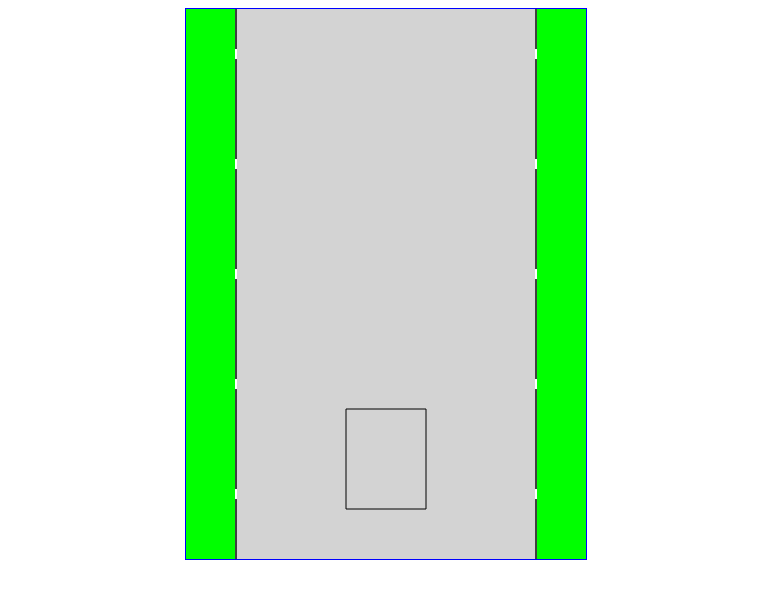
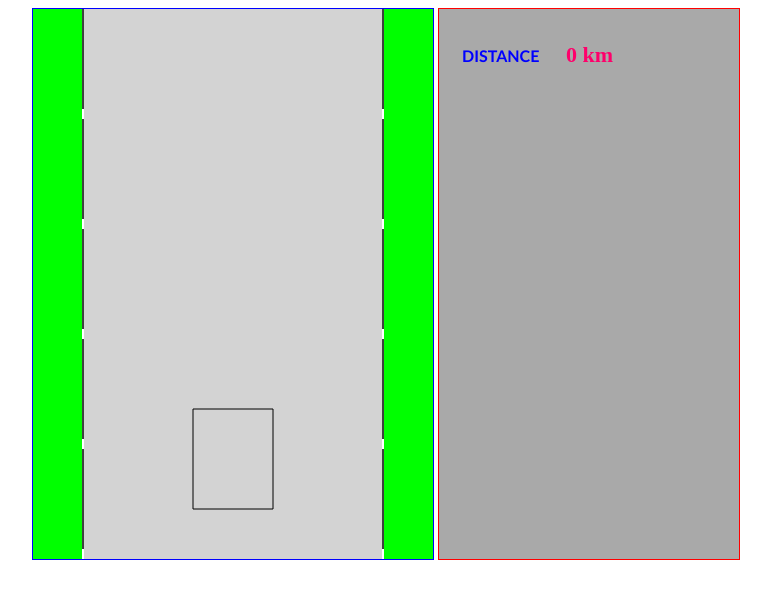
Before and after one commit to AndrejLavrionovic/GraphicsProgrammingProject, a plain HTML site: page index.html in a window 1280 px wide. Shown: the whole page, without its empty margins (254-1025 px from the left). Drawn offline with Linux system fonts and the light colour scheme.

Commit message:
Project F1 - commit #5. Walls, speed control, edge collisions.

```diff
--- a/f1.js
+++ b/f1.js
@@ -27,8 +27,9 @@ var rl = {
     m: function(){ return this.lines(6, 6);},
     length: 100,
     gap: 10,
-    speed: 2,
+    speed: 0,
     vialence: 2,
+    distance: 0,
     lines: function(l, g){return this.a + l * this.length + g * this.gap;}
 };
 
@@ -37,12 +38,40 @@ var car = {
     x2: 80,
     y1: 400,
     y2: 100,
-    move: 10,
+    move: 27,
     draw: function(){
-        c.rect(car.x1, car.y1, car.x2, car.y2);
-        c.stroke();
+        if(this.y1 < can.height){
+            c.rect(this.x1, this.y1, this.x2, this.y2);
+            c.stroke();
+        }
     }
-}
+};
+
+var wall = {
+    x1: 51,
+    y1: -40,
+    h: 40,
+    l: 100,
+    draw: function(){
+        c.fillStyle = "rgb(0, 0, 200)";
+        c.fillRect(this.x1, this.y1, this.l, this.h);
+    }
+};
+
+var pos = function(){
+    var num = Math.floor((Math.random() * 3) + 1);
+    if(num === 1){
+        wall.x1 = 51;
+    }
+    else if(num === 2){
+        wall.x1 = 150;
+    }
+    else{
+        wall.x1 = 249;
+    }
+};
+
+var dist = document.getElementById("distance");
 
 var repeatme = function (flag) {
 
@@ -85,19 +114,34 @@ var repeatme = function (flag) {
 
     c.stroke();
 
-    if((rl.gap - rl.a) > rl.speed){rl.a += rl.speed}
-    else{rl.a += rl.speed - rl.gap - rl.length}
+    if((rl.gap - rl.a) > rl.speed){
+        rl.a += rl.speed;
+    }
+    else{
+        rl.a += rl.speed - rl.gap - rl.length;
+        rl.distance += 10;
+    }
 
     car.draw();
 
+    if(rl.distance >= 100 && rl.distance % 100 === 0){
+        wall.y1 = -41;
+        pos();
+    }
+    if(wall.y1 < can.height){
+        wall.draw();
+        wall.y1 += rl.speed;
+    }
+    //console.log("d: " + rl.distance + " m: " + wall.move + " y1: " + wall.y1);
+    if(rl.distance % 100 === 0)
+        dist.innerHTML = rl.distance / 1000 + " km";
     window.requestAnimationFrame(repeatme);
 };
 
-// repeatme(0);
+while(wall.distance ){
 
-//c.beginPath();
-//c.rect(car.x1, car.y1, car.x2, car.y2);
-//c.stroke();
+}
+
 
 // Add an event listener to the keypress event.
 window.addEventListener("keydown", function(event) {
@@ -108,12 +152,26 @@ window.addEventListener("keydown", function(event) {
     }
     else if(event.keyCode === 40){rl.speed -= rl.vialence}
     if(event.keyCode === 39){
-        car.x1 += car.move;
+        if((car.x1 + car.x2) < rl.x2){
+            if((car.x1 + car.x2) >= (rl.x2 - car.move)){
+                car.x1 = rl.x2 - car.x2 - 1;
+            }
+            else{
+                car.x1 += car.move;
+            }
+            //console.log((car.x1 + car.x2) + " " + rl.x2);
+        }
     }
     else if(event.keyCode === 37){
-        car.x1 -= car.move;
+        if(car.x1 > rl.x1){
+            if(car.x1 < (rl.x1 + car.move)){
+                car.x1 = rl.x1 + 1;
+            }
+            else{
+                car.x1 -= car.move;
+            }
+        }
     }
-
 });
 
 repeatme();
--- a/index.html
+++ b/index.html
@@ -9,6 +9,13 @@
 
         <div id="container">
             <canvas id="canvas"></canvas>
+            <div id="panel">
+
+                <table id="t1">
+                    <tr><td id="t1col1">DISTANCE</td><td id="distance"></td></tr>
+                </table>
+
+            </div>
         </div>
 
         <script src="f1.js"></script>
--- a/style.css
+++ b/style.css
@@ -4,10 +4,40 @@ body{
 
 #container{
     width: 100%;
+    text-align: center;
 }
 
 #canvas{
-    display: block;
+    display: inline-block;
     margin: 0 auto;
     border: 1px solid blue;
 }
+
+#panel{
+    display: inline-block;
+    border: 1px solid red;
+    height: 550px;
+    width: 300px;
+    background: darkgray;
+}
+
+#t1{
+    margin-left: 20px;
+    margin-top: 30px;
+}
+
+#t1col1{
+    font-family: calibri;
+    font-size: 14;
+    font-weight: bold;
+    color: blue;
+    width: 100px;
+    text-align: left;
+}
+
+#distance{
+    font-family: serif;
+    font-weight: bold;
+    font-size: 22px;
+    color: rgb(255, 0, 107);
+}
```
Also changed, not shown: 1 other file.
